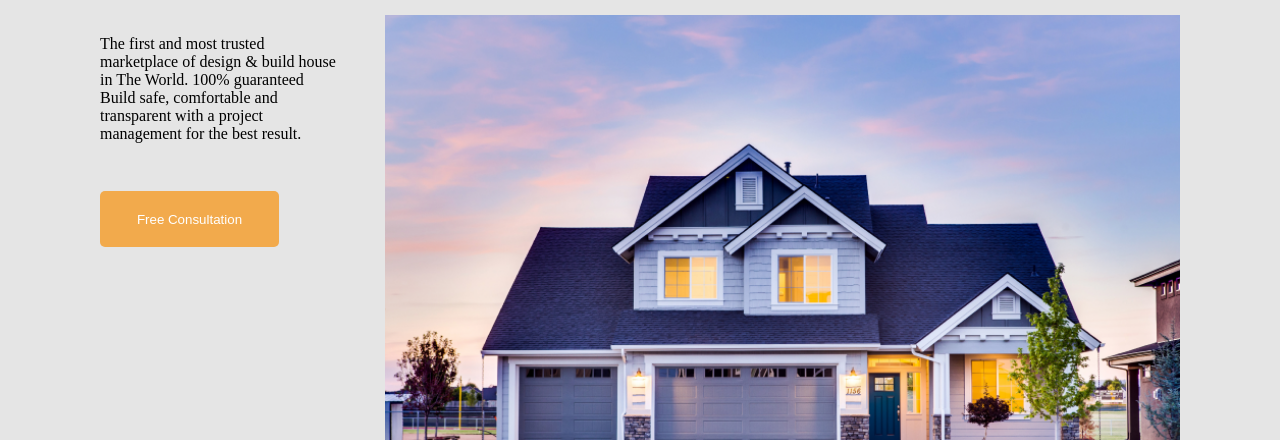
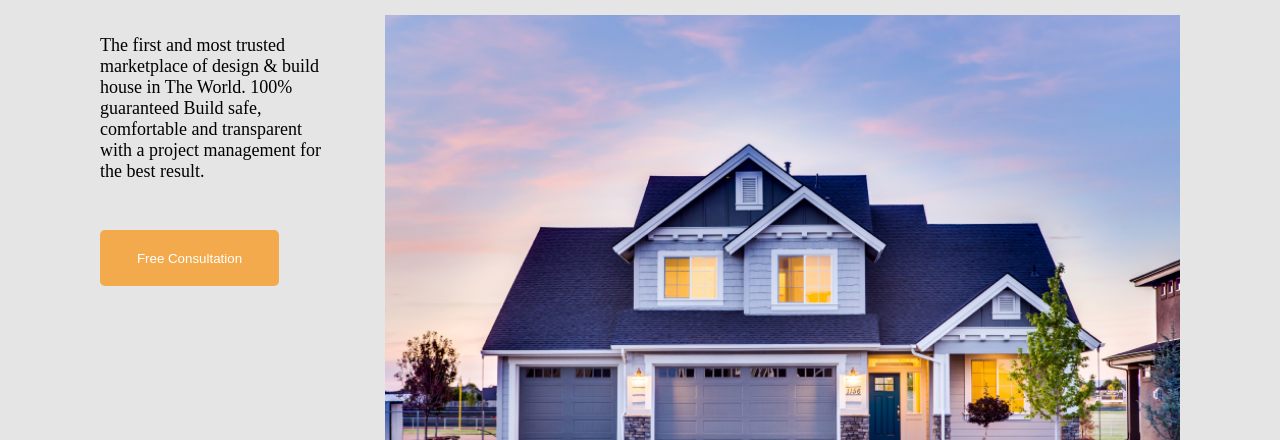
Before and after one commit to Kodi-ezike/move, a plain HTML site: page index.html in a window 1280 px wide. Shown: the part 360-800 px from the top of the page. Drawn offline with Linux system fonts and the light colour scheme.

Commit message:
Update style.css

```diff
--- a/style.css
+++ b/style.css
@@ -4,8 +4,12 @@
     list-style: none;
     box-sizing: border-box;
 }
+
 body{
     background-color: #e5e5e5;
+}
+p{
+    font-size: 18px;
 }
 header{
     display: flex;
```
